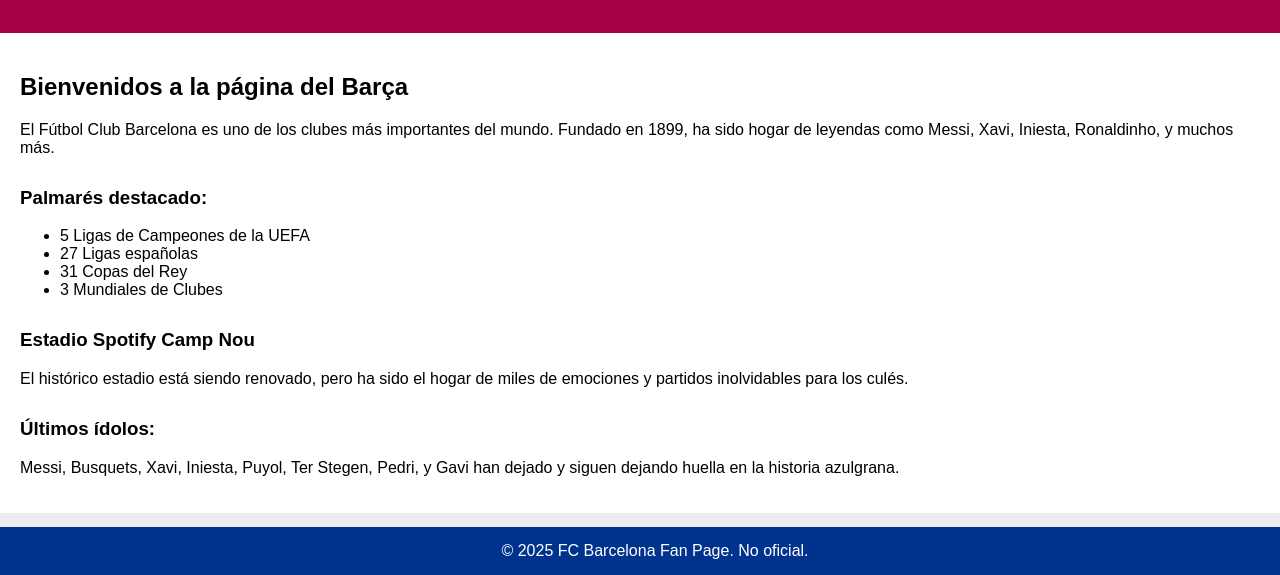
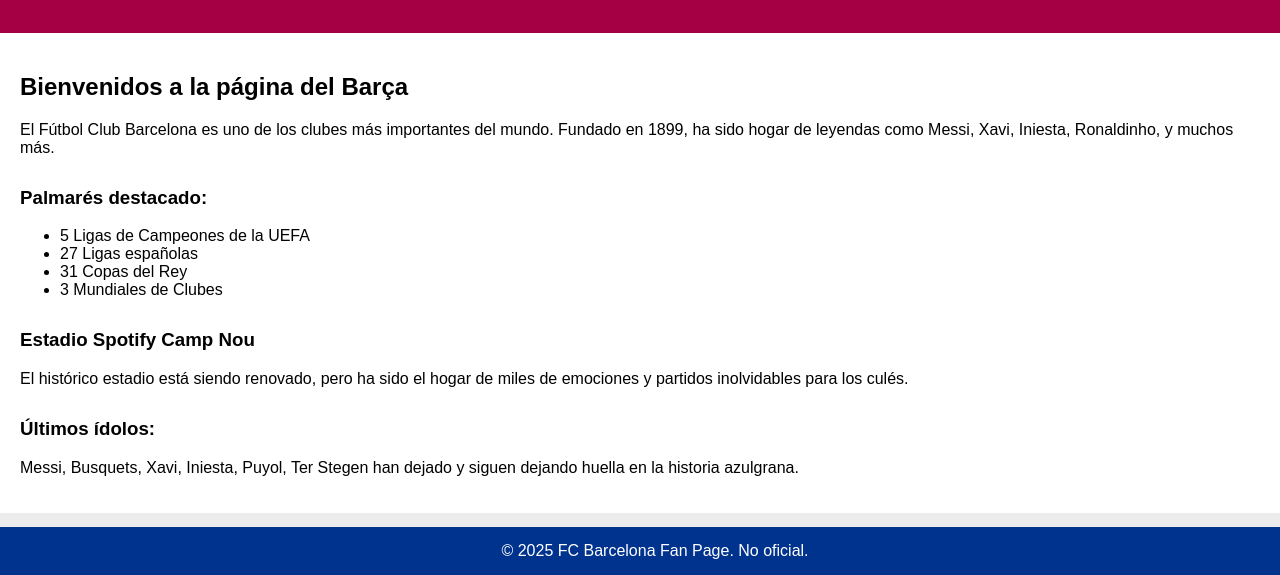
Before and after one commit to AM10F/barcelona, a plain HTML site: page index.html in a window 1280 px wide. Shown: the part 225-800 px from the top of the page. Drawn offline with Linux system fonts and the light colour scheme.

Commit message:
Update index.html

```diff
--- a/index.html
+++ b/index.html
@@ -68,7 +68,7 @@
 
     <div class="section">
       <h3>Últimos ídolos:</h3>
-      <p>Messi, Busquets, Xavi, Iniesta, Puyol, Ter Stegen, Pedri, y Gavi han dejado y siguen dejando huella en la historia azulgrana.</p>
+      <p>Messi, Busquets, Xavi, Iniesta, Puyol, Ter Stegen han dejado y siguen dejando huella en la historia azulgrana.</p>
     </div>
   </main>
 
```
